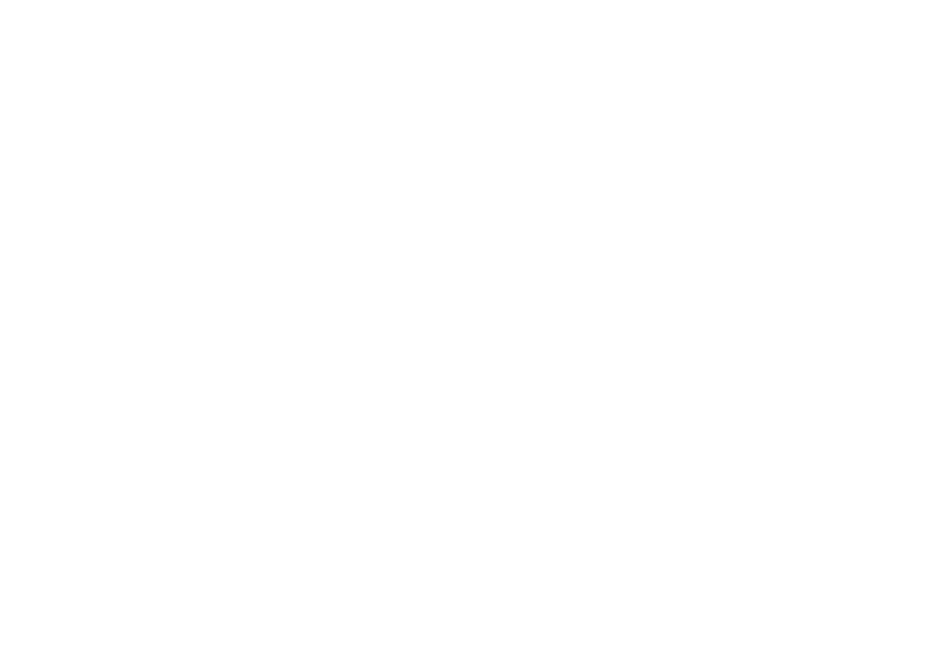
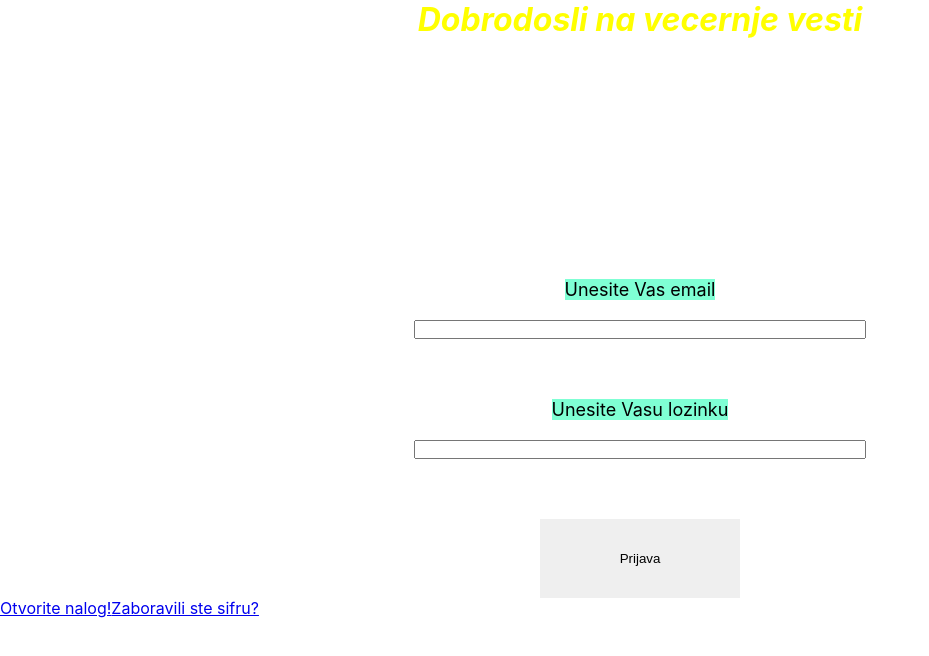
Before and after one commit to Grga126/news-app, a React (Create React App) app: page / in a window 1280 px wide. Shown: the top 656 px of the page, without its empty margins (0-929 px from the left). Built offline with nearby package versions, Linux system fonts and the light colour scheme.

Commit message:
Starting login form

```diff
--- a/src/App.css
+++ b/src/App.css
@@ -1,38 +1,44 @@
-.App {
-  text-align: center;
+*{
+  padding: 0px;
+  margin: 0px;
 }
 
-.App-logo {
-  height: 40vmin;
-  pointer-events: none;
+
+
+.header{
+  font-style: italic;
+  text-align: center;
+  color: yellow;
 }
 
-@media (prefers-reduced-motion: no-preference) {
-  .App-logo {
-    animation: App-logo-spin infinite 20s linear;
-  }
+.div1{
+  display : flex;
+  flex-direction: column ;
+  justify-content: center;
+  align-items: center;
+  gap : 20px;
+  margin-top: 30vh;
 }
 
-.App-header {
-  background-color: #282c34;
-  min-height: 100vh;
-  display: flex;
-  flex-direction: column;
-  align-items: center;
-  justify-content: center;
-  font-size: calc(10px + 2vmin);
-  color: white;
+button{
+  padding : 2rem 0;
+  outline : none;
+  border : 0 ;
+  text-align: center;
+  width: 200px;
 }
 
-.App-link {
-  color: #61dafb;
+.paragraph{
+  text-align: center;
+  font-style: bold;
+  font-size: large;
+  background-color: aquamarine;
+
 }
 
-@keyframes App-logo-spin {
-  from {
-    transform: rotate(0deg);
-  }
-  to {
-    transform: rotate(360deg);
-  }
+.input{
+  display:block;
+  margin:0 auto;
+  width:35%;
+  height:35%;
 }
--- a/src/App.js
+++ b/src/App.js
@@ -1,10 +1,23 @@
-import logo from './logo.svg';
 import './App.css';
 
 function App() {
   return (
-   <>
-   </>
+    <div>
+    <h1 class="header">Dobrodosli na vecernje vesti</h1>
+
+    <div class="div1">
+        <p class="paragraph">Unesite Vas email</p>
+        <input class="input" type="text" id="Email" name="Email"/><br/>
+
+        <p class="paragraph">Unesite Vasu lozinku</p>
+        <input class="input" type="password" id="password" name="password"/><br/>
+
+        <button type="button">Prijava</button>
+    </div>
+
+    <a class="links" href="sign.html">Otvorite nalog!</a>
+    <a class="links" href="login.html">Zaboravili ste sifru?</a>
+   </div>
   );
 }
 
```
